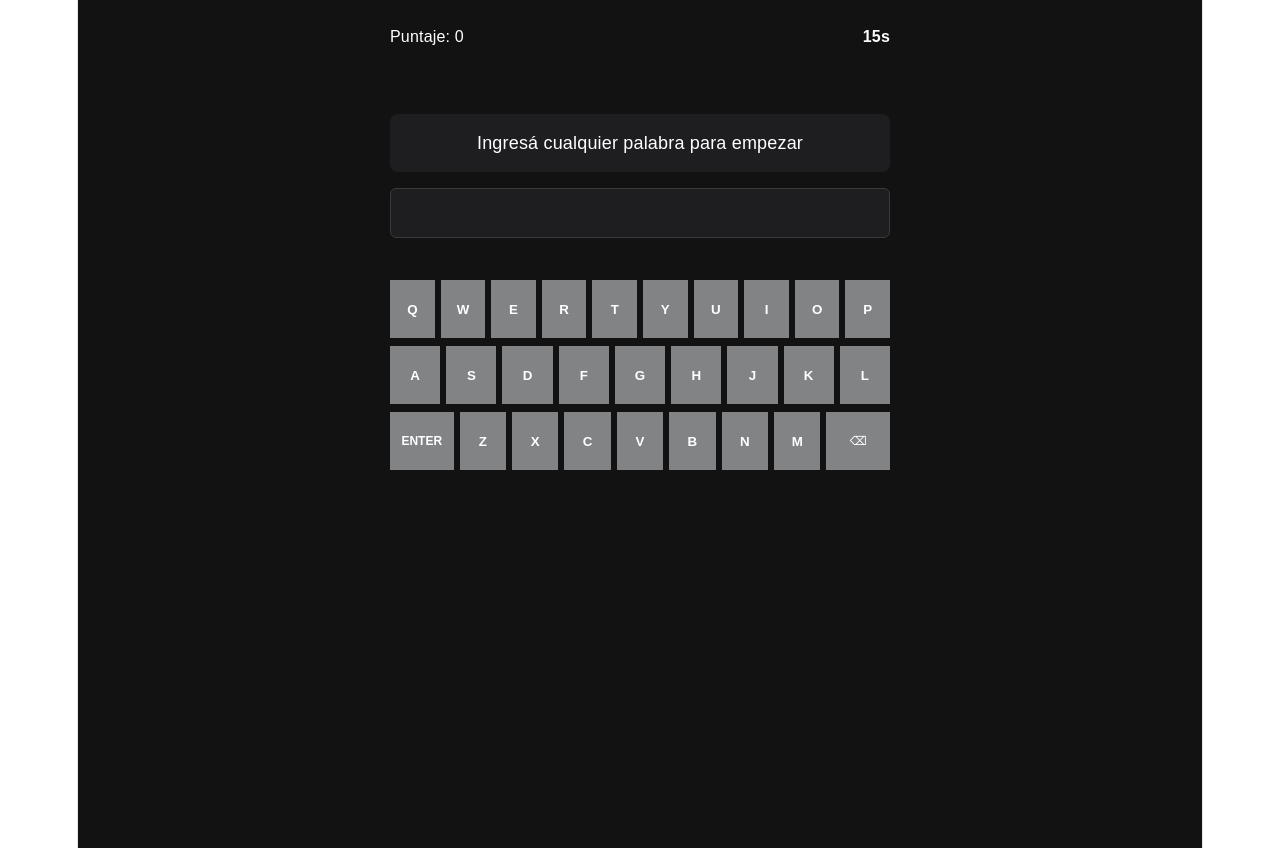
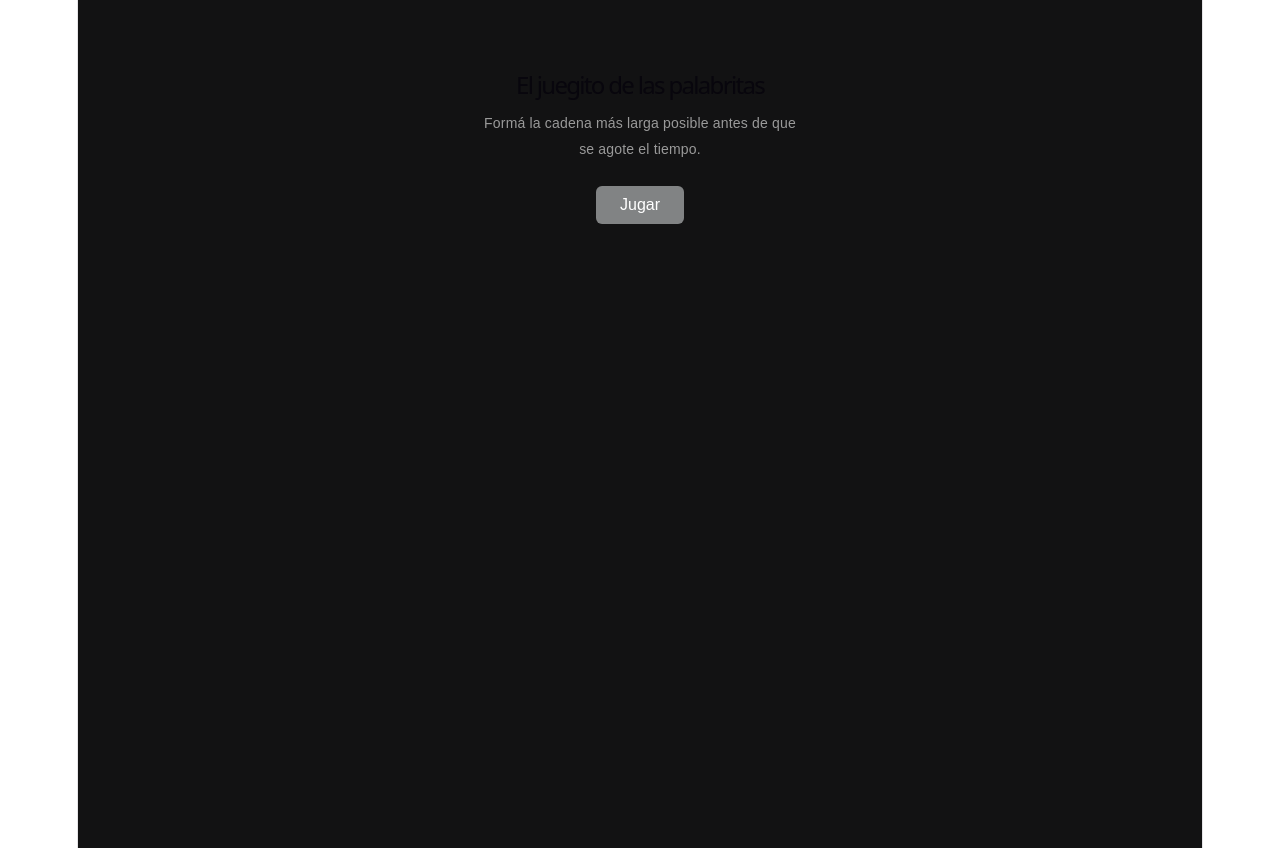
Before and after one commit to GuidoFlamini/unq-ui-guido-flamini-trabajo-final, a React (Vite) app: page / in a window 1280 px wide. Built offline with nearby package versions, Linux system fonts and the light colour scheme.

Commit message:
Se agrega un StartScreen basico

```diff
--- a/src/App.jsx
+++ b/src/App.jsx
@@ -2,18 +2,23 @@ import { useState, useEffect, useRef } from 'react';
 import Keyboard from './components/keyboard/Keyboard';
 import { useGame } from './hooks/useGame';
 import GameBoard from './components/GameBoard/GameBoard';
+import StartScreen from './pages/StartScreen/StartScreen';
 import './App.css';
 
 
 
 function App() {
-  const { state, currentWord, handleKeyPress } = useGame();
+  const { state, currentWord, handleKeyPress, startGame } = useGame();
   return (
     <div className="app">
+      {state.status === 'idle' && <StartScreen onStart={startGame} />}
 
+      {state.status === 'playing' && (
+        <>
           <GameBoard state={state} currentWord={currentWord} />
           <Keyboard onKeyPress={handleKeyPress} />
-
+        </>
+      )}
     </div>
   );
 }
--- /dev/null
+++ b/src/pages/StartScreen/StartScreen.css
@@ -0,0 +1,35 @@
+.start-screen {
+  display: flex;
+  flex-direction: column;
+  align-items: center;
+  gap: 12px;
+  text-align: center;
+  padding: 48px 16px;
+}
+
+.start-screen h1 {
+  font-size: 24px;
+  margin: 0;
+}
+
+.start-screen p {
+  font-size: 14px;
+  color: #9a9a9a;
+  margin: 0;
+  max-width: 320px;
+}
+
+.start-screen button {
+  margin-top: 12px;
+  padding: 10px 24px;
+  font-size: 16px;
+  border: 0;
+  border-radius: 6px;
+  background-color: #818384;
+  color: white;
+  cursor: pointer;
+}
+
+.start-screen button:hover {
+  background-color: #9a9b9c;
+}
--- /dev/null
+++ b/src/pages/StartScreen/StartScreen.jsx
@@ -0,0 +1,13 @@
+import './StartScreen.css';
+
+function StartScreen({ onStart }) {
+  return (
+    <div className="start-screen">
+      <h1>El juegito de las palabritas</h1>
+      <p>Formá la cadena más larga posible antes de que se agote el tiempo.</p>
+      <button onClick={onStart}>Jugar</button>
+    </div>
+  );
+}
+
+export default StartScreen;
```
